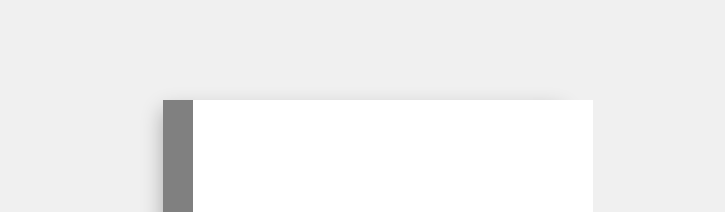
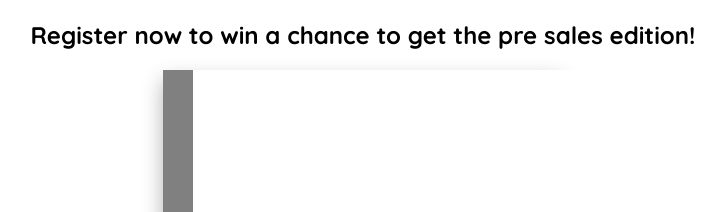
Before and after one commit to m3ghnaa/sign-up-form, a plain HTML site: page index.html in a window 1280 px wide. Shown: the top 212 px of the page, without its empty margins (277-1002 px from the left). Drawn offline with Linux system fonts and the light colour scheme.

Commit message:
add a header to the page

```diff
--- a/index.html
+++ b/index.html
@@ -7,19 +7,19 @@
     <style>
 
 
-        body {
+        .container {
             display: flex;
             justify-content: center;
             align-items: center;
-            height: 100vh;
-            margin: 0;
-            background-color: #f0f0f0;
+
+            margin-top: 0;
+
         }
 
         .book {
             position: relative;
             width:400px;
-            height: 600px;
+            height: 550px;
             perspective: 1000px;
             box-shadow: 0 10px 20px rgba(0, 0, 0, 0.3); /* Adding shadow */
     border: none;
@@ -159,6 +159,11 @@
 
         }
 
+        h2 {
+            font-family: "Quicksand", sans-serif;
+            font-optical-sizing: auto;
+            text-align: center
+        }
 
 
         /* Media Queries for Responsive Design */
@@ -178,6 +183,10 @@
         font-size: 2rem
     }
 
+    h2{
+        font-size: 2.9rem;
+    }
+
     button {
         font-size: 2.2rem
     }
@@ -194,6 +203,9 @@
     </style>
 </head>
 <body>
+    <h2> Register now to win a chance to get the pre sales edition!</h2>
+    <div class = "container">
+
     <div class="book">
         <div class="page" id = "first">
             <div id="message"><h4>Registered successfully!</h4></div>
@@ -221,7 +233,7 @@
             <button id="back-button" onclick="flipPage()">Back</button>
         </div>
     </div>
-
+</div>
     <script>
         function flipPage() {
             var book = document.querySelector('.book');
```
